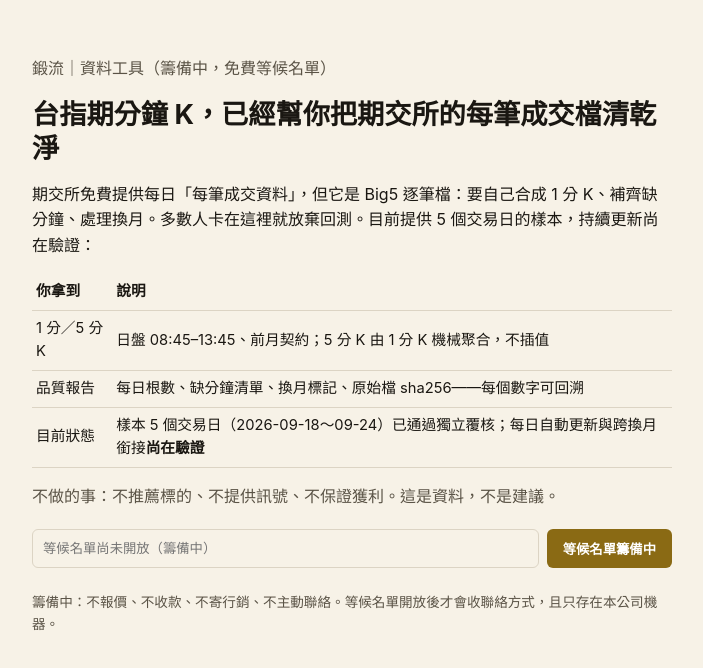
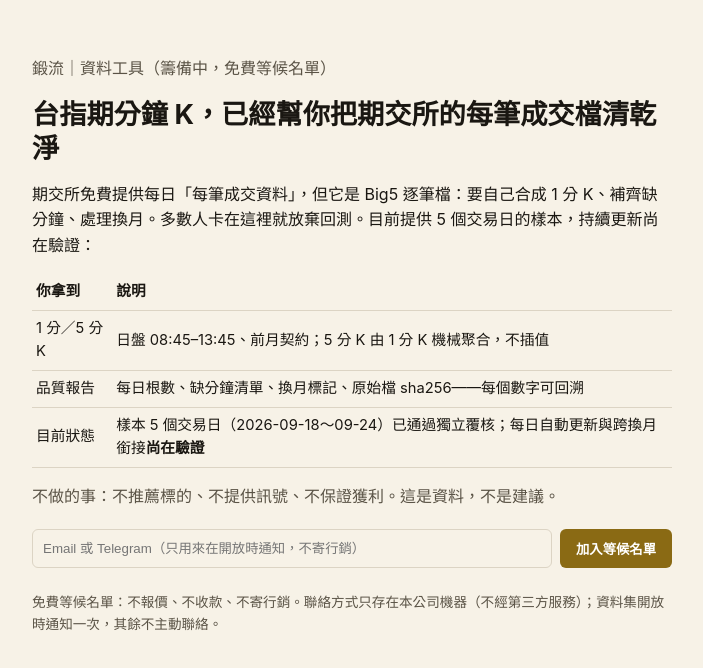
Before and after one commit to coolschumi456-cell/txk-clean-waitlist, a plain HTML site: page index.html in a window 1280 px wide. Shown: the whole page, without its empty margins (288-991 px from the left). Drawn offline with Linux system fonts and the light colour scheme.

Commit message:
enable waitlist form: collector live (Funnel path-only → 8421)

```diff
--- a/index.html
+++ b/index.html
@@ -16,10 +16,10 @@ button{padding:10px 16px;border:0;border-radius:6px;background:var(--accent);col
 <tr><td>品質報告</td><td>每日根數、缺分鐘清單、換月標記、原始檔 sha256——每個數字可回溯</td></tr>
 <tr><td>目前狀態</td><td>樣本 5 個交易日（2026-09-18～09-24）已通過獨立覆核；每日自動更新與跨換月銜接<b>尚在驗證</b></td></tr></table>
 <p class="muted">不做的事：不推薦標的、不提供訊號、不保證獲利。這是資料，不是建議。</p>
-<form id="wl" onsubmit="return go(event)"><input id="c" name="contact" placeholder="等候名單尚未開放（籌備中）" maxlength="120" disabled><button disabled>等候名單籌備中</button></form>
+<form id="wl" onsubmit="return go(event)"><input id="c" name="contact" placeholder="Email 或 Telegram（只用來在開放時通知，不寄行銷）" maxlength="120" required><button>加入等候名單</button></form>
 <p id="msg" class="ok"></p>
-<p class="note">籌備中：不報價、不收款、不寄行銷、不主動聯絡。等候名單開放後才會收聯絡方式，且只存在本公司機器。</p>
+<p class="note">免費等候名單：不報價、不收款、不寄行銷。聯絡方式只存在本公司機器（不經第三方服務）；資料集開放時通知一次，其餘不主動聯絡。</p>
 <script>async function go(e){e.preventDefault();const c=document.getElementById('c').value.trim();const m=document.getElementById('msg');
 try{const r=await fetch('https://schumimacbook-air.tailfa8259.ts.net/api/waitlist',{method:'POST',headers:{'Content-Type':'application/json'},body:JSON.stringify({candidate:'TXK-CLEAN-001',contact:c})});
-const j=await r.json();m.textContent=j.ok?'已加入，開放時通知你一次。':('沒送出：'+(j.error||r.status));}catch(err){m.textContent='沒送出：連線失敗';}return false;}</script>
+const j=await r.json();m.textContent=j.ok?'已加入等候名單。':('沒送出：'+(j.error||r.status));}catch(err){m.textContent='沒送出：連線失敗';}return false;}</script>
 </main></body></html>
```
